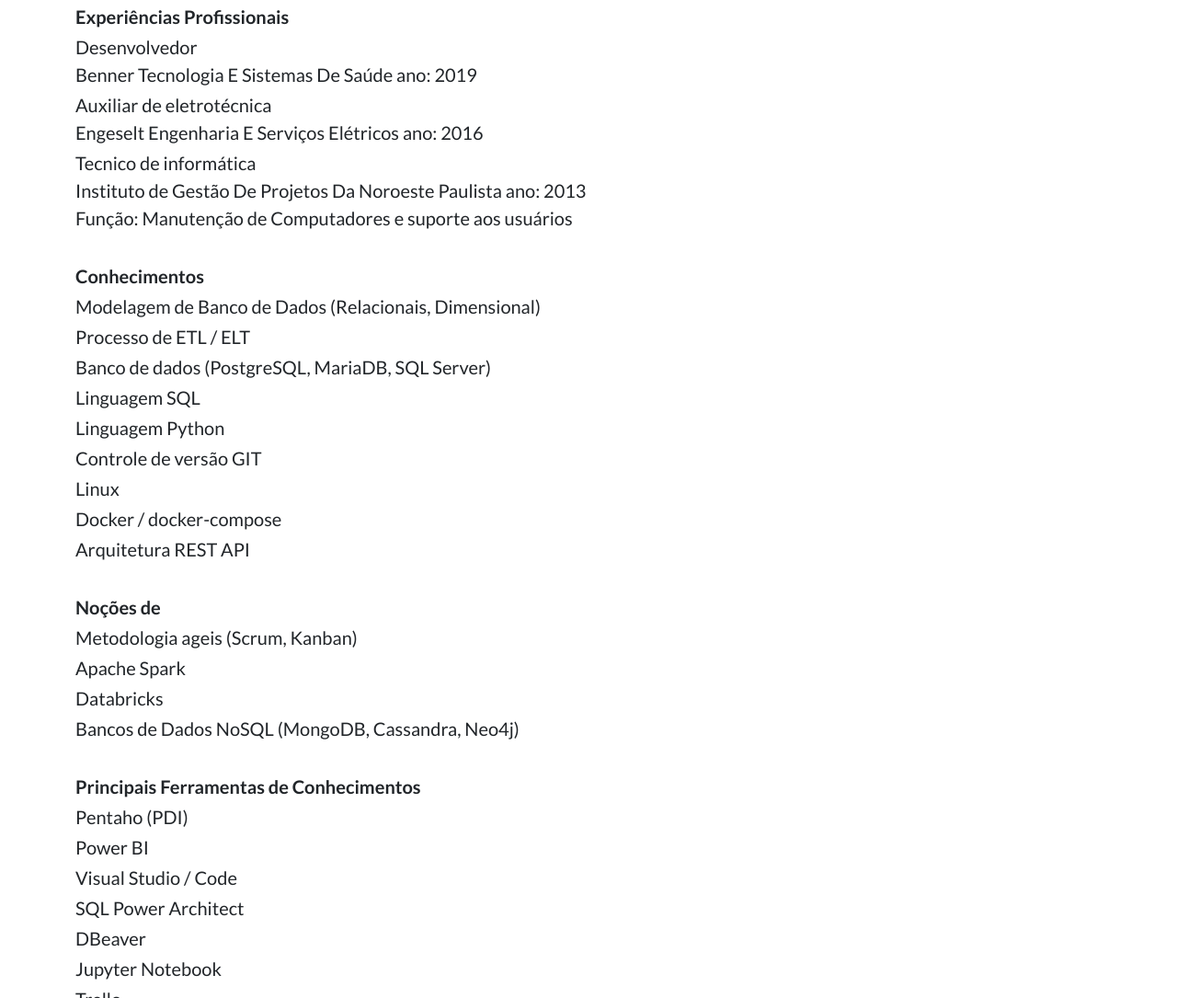
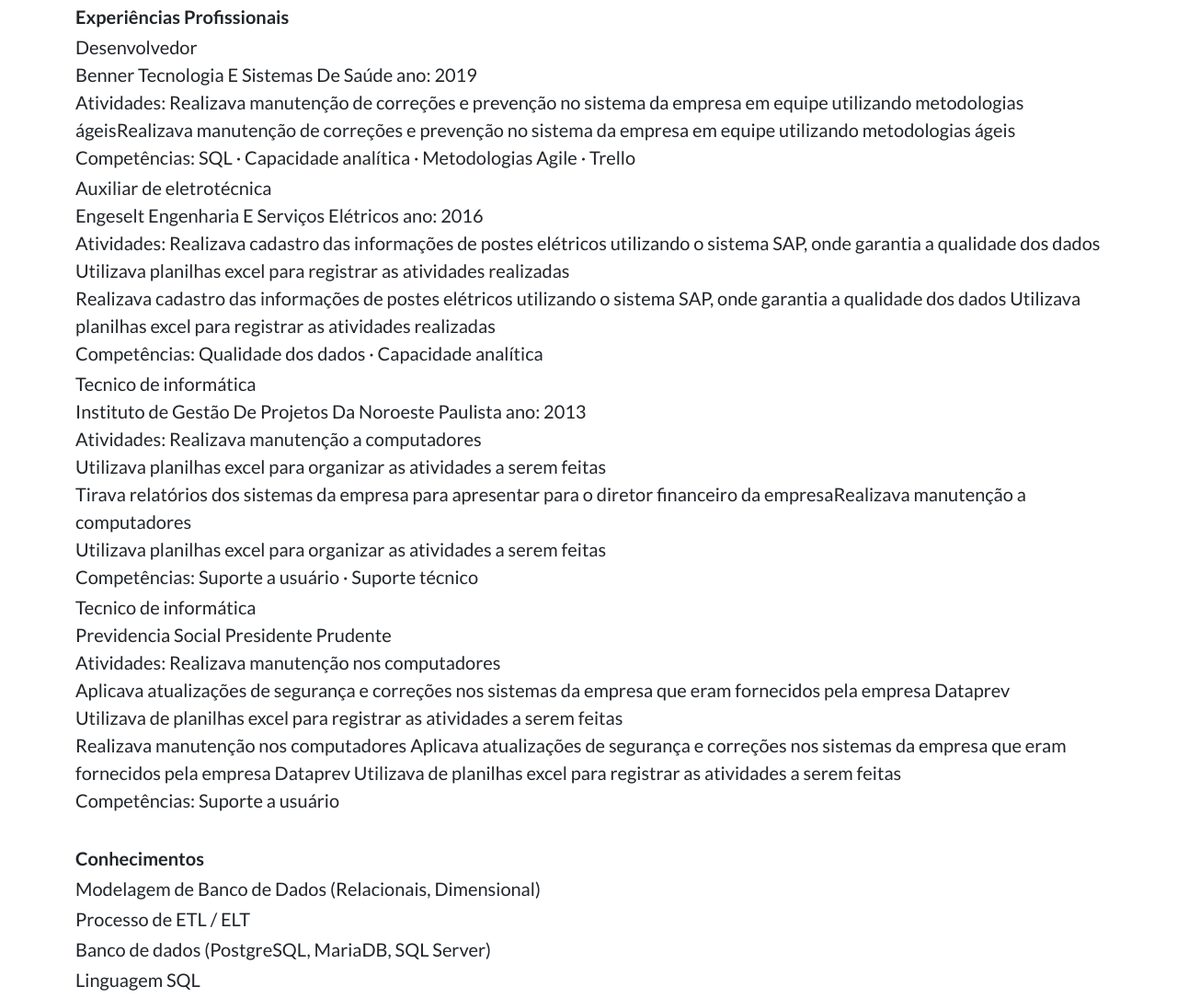
Before and after one commit to WesleySteve/WesleySteve.github.io, a plain HTML site: page index.html in a window 1280 px wide. Shown: the part 4360-5445 px from the top of the page at 92% size. Drawn offline with nearby package versions, Linux system fonts and the light colour scheme.

Commit message:
atualizado as competencias

```diff
--- a/index.html
+++ b/index.html
@@ -387,16 +387,45 @@
                                 </div>
                                 <div>
                                     Desenvolvedor <br />
-                                    Benner Tecnologia E Sistemas De Saúde ano: 2019
+                                    Benner Tecnologia E Sistemas De Saúde ano: 2019 <br />
+                                    Atividades: Realizava manutenção de correções e prevenção no sistema da empresa
+                                         em equipe utilizando metodologias ágeisRealizava manutenção de
+                                         correções e prevenção no sistema da empresa em equipe utilizando metodologias ágeis <br />
+                                    Competências: SQL · Capacidade analítica · Metodologias Agile · Trello
                                 </div>
                                 <div>
                                     Auxiliar de eletrotécnica <br />
-                                    Engeselt Engenharia E Serviços Elétricos ano: 2016
+                                    Engeselt Engenharia E Serviços Elétricos ano: 2016 <br />
+                                    Atividades: Realizava cadastro das informações de postes elétricos utilizando
+                                        o sistema SAP, onde garantia a qualidade dos dados <br />
+                                        Utilizava planilhas excel para registrar as atividades realizadas <br />
+                                        Realizava cadastro das informações de postes elétricos utilizando o
+                                        sistema SAP, onde garantia a qualidade dos dados Utilizava planilhas excel
+                                        para registrar as atividades realizadas <br />
+                                    Competências: Qualidade dos dados · Capacidade analítica
                                 </div>
                                 <div>
                                     Tecnico de informática <br />
                                     Instituto de Gestão De Projetos Da Noroeste Paulista ano: 2013 <br />
-                                        Função: Manutenção de Computadores e suporte aos usuários
+                                        Atividades: Realizava manutenção a computadores <br />
+                                            Utilizava planilhas excel para organizar as atividades a serem feitas <br />
+                                            Tirava relatórios dos sistemas da empresa para apresentar para o
+                                                diretor financeiro da empresaRealizava manutenção a computadores <br />
+                                            Utilizava planilhas excel para organizar as atividades a serem feitas <br />
+                                        Competências: Suporte a usuário · Suporte técnico
+                                </div>
+                                <div>
+                                    Tecnico de informática <br />
+                                    Previdencia Social Presidente Prudente <br />
+                                       Atividades: Realizava manutenção nos computadores <br />
+                                            Aplicava atualizações de segurança e correções nos sistemas da empresa
+                                             que eram fornecidos pela empresa Dataprev <br />
+                                            Utilizava de planilhas excel para registrar as atividades a serem feitas <br />
+                                            Realizava manutenção nos computadores Aplicava atualizações de
+                                                segurança e correções nos sistemas da empresa que eram fornecidos pela
+                                                empresa Dataprev Utilizava de planilhas excel para registrar as
+                                                atividades a serem feitas <br />
+                                        Competências: Suporte a usuário
                                 </div>
                             </div>
                             <br />
```
